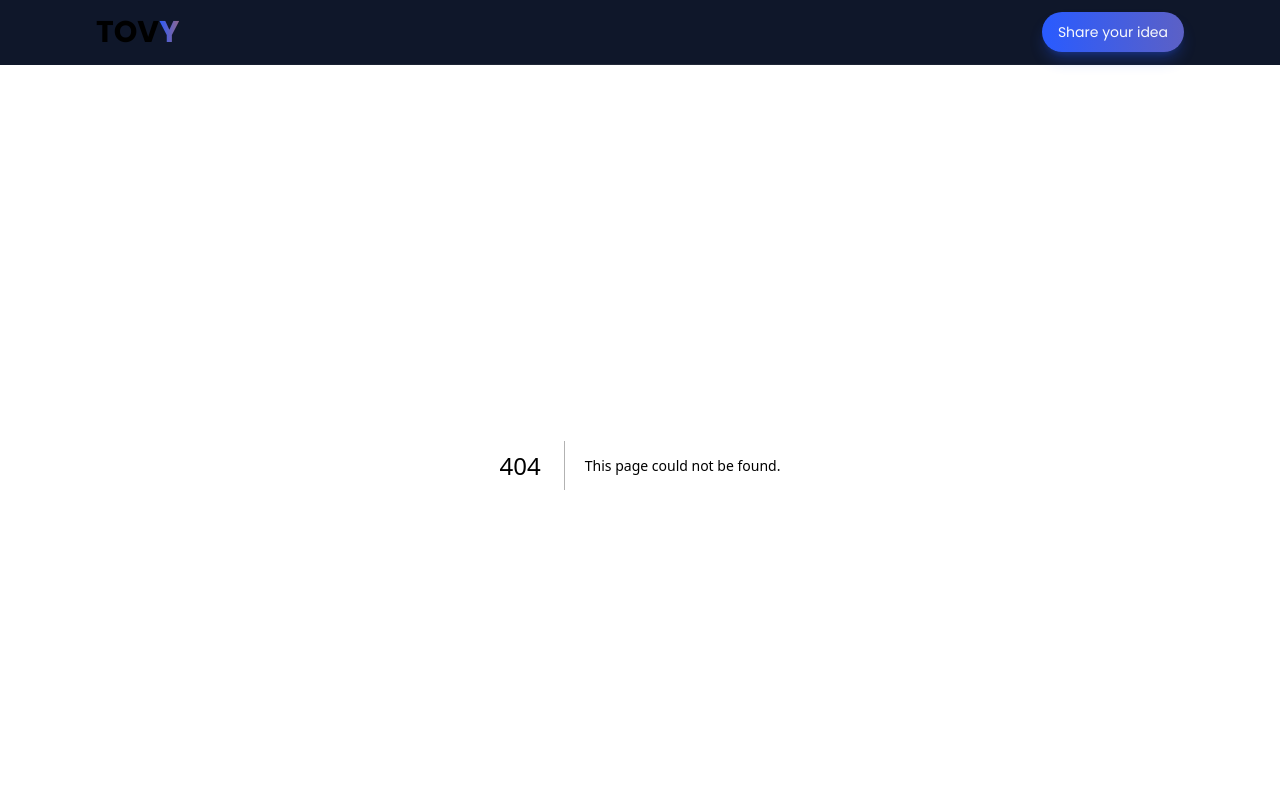
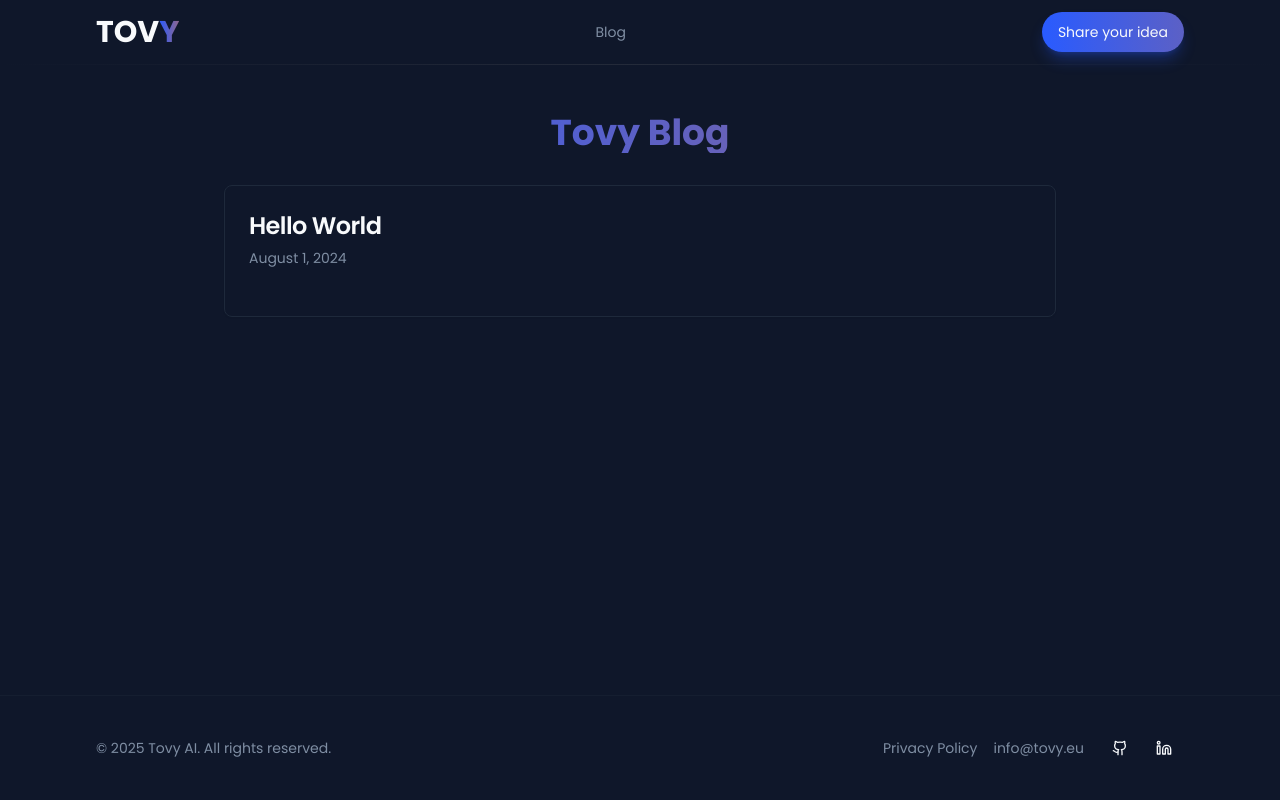
Before and after one commit to tovy-eu/tovy.eu-website, a Next.js app: page /blog in a window 1280 px wide. Before the commit this address had no page. Shown: the top 800 px of the page. Built offline with nearby package versions, Linux system fonts and the light colour scheme.

Commit message:
Try fixing this error: `Build Error: Error evaluating Node.js code. Erro

```diff
--- /dev/null
+++ b/content/blog/2024-08-01-hello-world.md
@@ -0,0 +1,7 @@
+---
+title: Hello World
+date: 2024-08-01T10:00:00.000Z
+body: >-
+  Welcome to your new blog! You can edit this post or create new ones by going
+  to the `/admin` page.
+---
--- /dev/null
+++ b/public/admin/config.yml
@@ -0,0 +1,22 @@
+backend:
+  name: git-gateway
+  # Uncomment the line below for local development
+  # name: local
+
+# Uncomment the line below for local development
+local_backend: true
+
+media_folder: "public/images/uploads"
+public_folder: "/images/uploads"
+
+collections:
+  - name: "blog"
+    label: "Blog"
+    folder: "content/blog"
+    create: true
+    slug: "{{year}}-{{month}}-{{day}}-{{slug}}"
+    fields:
+      - {label: "Title", name: "title", widget: "string"}
+      - {label: "Publish Date", name: "date", widget: "datetime"}
+      - {label: "Featured Image", name: "image", widget: "image", required: false}
+      - {label: "Body", name: "body", widget: "markdown"}
--- /dev/null
+++ b/src/app/admin/page.tsx
@@ -0,0 +1,15 @@
+"use client";
+
+import { useEffect } from "react";
+import config from "../../../public/admin/config.yml";
+
+export default function AdminPage() {
+  useEffect(() => {
+    (async () => {
+      const CMS = (await import("decap-cms-app")).default;
+      CMS.init({ config });
+    })();
+  }, []);
+
+  return <div />;
+}
--- /dev/null
+++ b/src/app/blog/[slug]/page.tsx
@@ -0,0 +1,40 @@
+import { getPostData, getSortedPostsData } from '@/lib/blog';
+import { notFound } from 'next/navigation';
+import { format } from 'date-fns';
+
+export function generateStaticParams() {
+  const posts = getSortedPostsData();
+  return posts.map(post => ({
+    slug: post.id,
+  }));
+}
+
+export async function generateMetadata({ params }: { params: { slug: string } }) {
+  const postData = await getPostData(params.slug);
+  if (!postData) {
+    return {
+      title: 'Post Not Found'
+    }
+  }
+  return {
+    title: postData.title,
+  }
+}
+
+export default async function BlogPost({ params }: { params: { slug: string } }) {
+  const postData = await getPostData(params.slug);
+
+  if (!postData) {
+    notFound();
+  }
+
+  return (
+    <article className="container mx-auto max-w-3xl py-12 px-4 md:px-8 prose dark:prose-invert lg:prose-xl">
+      <h1 className="mb-2">{postData.title}</h1>
+      <p className="text-muted-foreground text-lg">
+        <time dateTime={postData.date}>{format(new Date(postData.date), 'LLLL d, yyyy')}</time>
+      </p>
+      <div dangerouslySetInnerHTML={{ __html: postData.contentHtml }} />
+    </article>
+  );
+}
--- /dev/null
+++ b/src/app/blog/page.tsx
@@ -0,0 +1,31 @@
+import Link from 'next/link';
+import { getSortedPostsData } from '@/lib/blog';
+import { format } from 'date-fns';
+import { Card, CardHeader, CardTitle, CardDescription, CardContent } from '@/components/ui/card';
+
+export default function BlogHome() {
+  const allPostsData = getSortedPostsData();
+
+  return (
+    <div className="container mx-auto max-w-4xl py-12 px-4 md:px-8">
+      <h1 className="text-4xl font-bold mb-8 text-center bg-gradient-to-r from-primary to-[#8F668C] bg-clip-text text-transparent">Tovy Blog</h1>
+      <div className="grid gap-8">
+        {allPostsData.map(({ id, date, title, excerpt }) => (
+          <Link href={`/blog/${id}`} key={id}>
+            <Card className="hover:border-primary transition-colors">
+              <CardHeader>
+                <CardTitle className="text-2xl">{title}</CardTitle>
+                <CardDescription>
+                  <time dateTime={date}>{format(new Date(date), 'LLLL d, yyyy')}</time>
+                </CardDescription>
+              </CardHeader>
+              <CardContent>
+                <p className="text-muted-foreground">{excerpt}</p>
+              </CardContent>
+            </Card>
+          </Link>
+        ))}
+      </div>
+    </div>
+  );
+}
--- a/src/components/layout/header.tsx
+++ b/src/components/layout/header.tsx
@@ -18,6 +18,12 @@ export function Header() {
           <span className="bg-gradient-to-r from-primary to-[#8F668C] bg-clip-text text-transparent">Y</span>
         </Link>
 
+        <nav className="hidden md:flex gap-6 items-center">
+            <Link href="/blog" className="text-sm font-medium text-muted-foreground transition-colors hover:text-primary">
+              Blog
+            </Link>
+        </nav>
+
         {/* Right: CTA Button */}
         <Button asChild>
           <Link href="/project-request">Share your idea</Link>
--- /dev/null
+++ b/src/lib/blog.ts
@@ -0,0 +1,55 @@
+import fs from 'fs';
+import path from 'path';
+import matter from 'gray-matter';
+import { remark } from 'remark';
+import html from 'remark-html';
+
+const postsDirectory = path.join(process.cwd(), 'content/blog');
+
+export function getSortedPostsData() {
+  const fileNames = fs.readdirSync(postsDirectory);
+  const allPostsData = fileNames.map(fileName => {
+    const id = fileName.replace(/\.md$/, '');
+    const fullPath = path.join(postsDirectory, fileName);
+    const fileContents = fs.readFileSync(fullPath, 'utf8');
+    const matterResult = matter(fileContents);
+
+    const excerpt = matterResult.content.substring(0, 150) + (matterResult.content.length > 150 ? '...' : '');
+
+    return {
+      id,
+      excerpt,
+      ...(matterResult.data as { date: string; title: string }),
+    };
+  });
+
+  return allPostsData.sort((a, b) => {
+    if (a.date < b.date) {
+      return 1;
+    } else {
+      return -1;
+    }
+  });
+}
+
+export async function getPostData(id: string) {
+  const fullPath = path.join(postsDirectory, `${id}.md`);
+
+  if (!fs.existsSync(fullPath)) {
+    return null;
+  }
+
+  const fileContents = fs.readFileSync(fullPath, 'utf8');
+  const matterResult = matter(fileContents);
+
+  const processedContent = await remark()
+    .use(html)
+    .process(matterResult.content);
+  const contentHtml = processedContent.toString();
+
+  return {
+    id,
+    contentHtml,
+    ...(matterResult.data as { date: string; title: string }),
+  };
+}
--- a/tailwind.config.ts
+++ b/tailwind.config.ts
@@ -104,5 +104,5 @@ export default {
       },
     },
   },
-  plugins: [require('tailwindcss-animate')],
+  plugins: [require('tailwindcss-animate'), require('@tailwindcss/typography')],
 } satisfies Config;
```
Also changed, not shown: package.json (+11 -1 lines), 2 other files (tests, documents, lock files or other folders).
